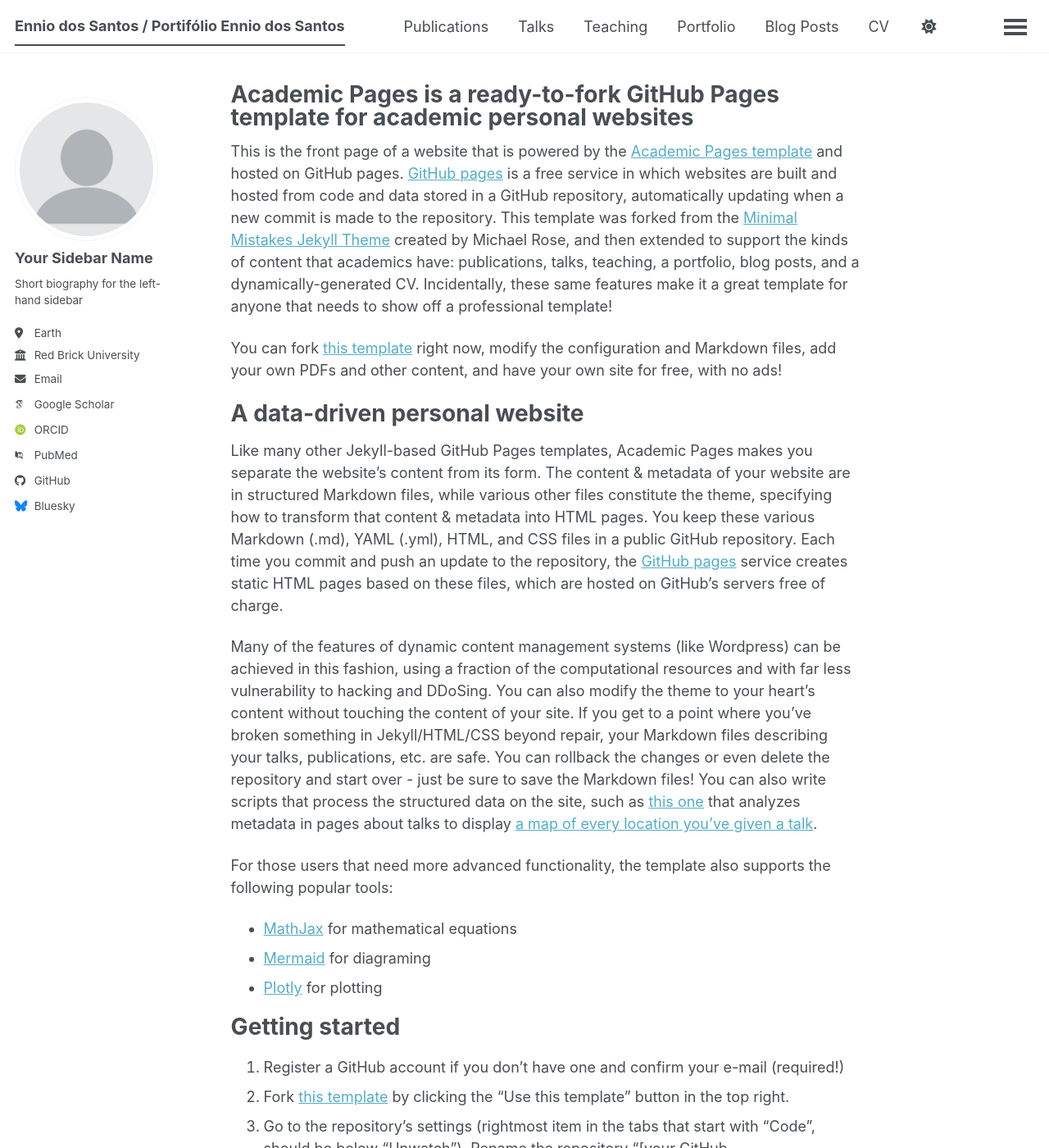
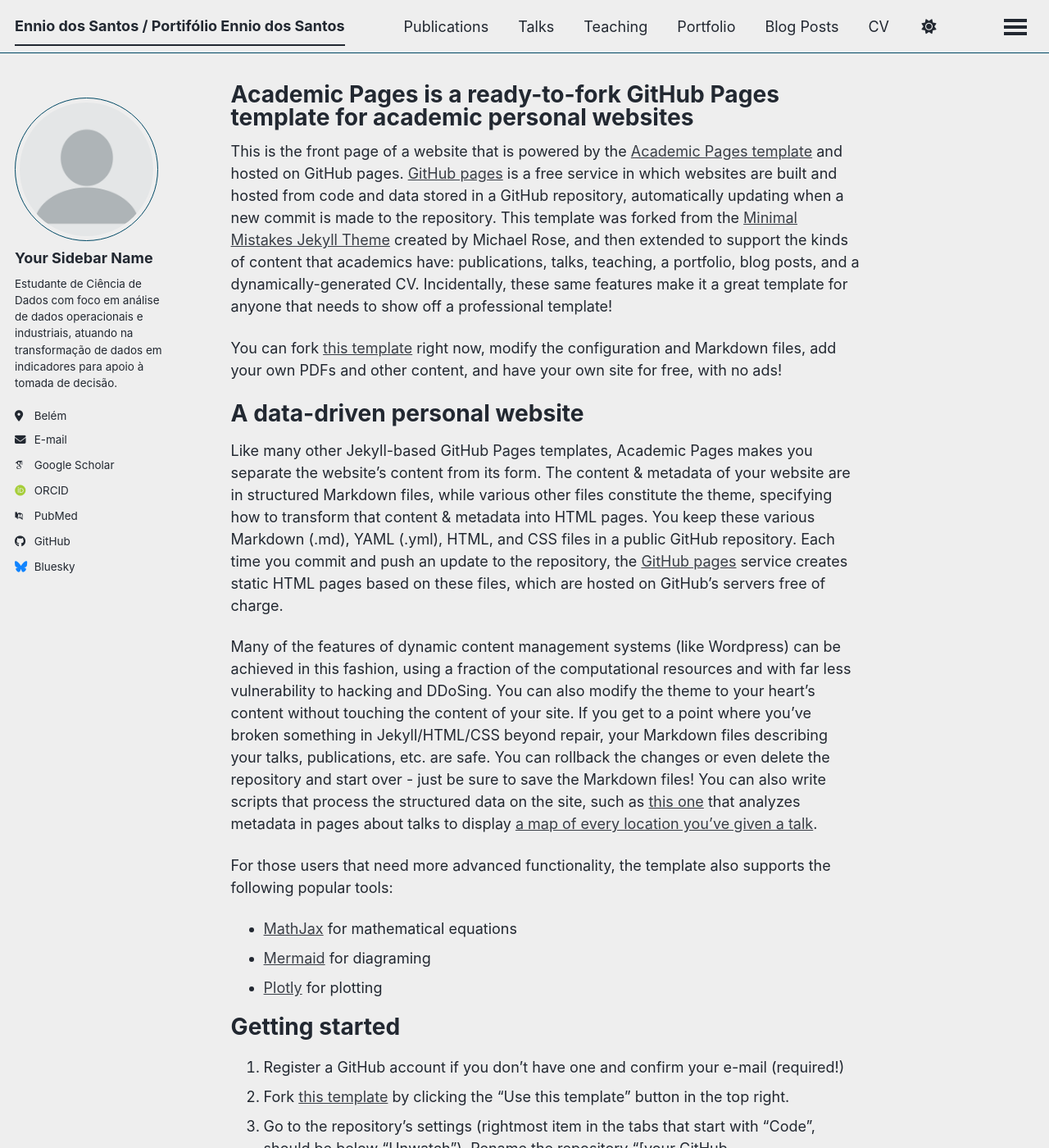
Before and after one commit to EnniodosSantos/enniobernardo.github.io, a Jekyll site: the page built from _pages/about.md, in a window 1280 px wide and 1400 px high. Shown: the whole window at 82% size. Built offline with Jekyll 4.4.1, drawn with Linux system fonts in a browser that asks for light colours; some web fonts are replaced; a script bundle is joined from its source files by our own code; library files that are not in the unit come from our copies; some of the changed text lies outside the part shown.

Commit message:
Update _config.yml

```diff
--- a/_config.yml
+++ b/_config.yml
@@ -7,8 +7,8 @@
 # server process.
 
 # Basic Site Settings
-locale                   : "en-US"
-site_theme               : "default" # The available themes options are "default", "air", "sunrise", "mint", "dirt" and "contrast"
+locale                   : "pt-BR"
+site_theme               : "air" # The available themes options are "default", "air", "sunrise", "mint", "dirt" and "contrast"
 title                    : "Ennio dos Santos / Portifólio Ennio dos Santos"
 title_separator          : "-"
 name                     : &name "Ennio dos Santos"
@@ -26,11 +26,11 @@
   avatar           : "profile.png"
   name             : "Your Sidebar Name"
   pronouns         : # example: "she/her"
-  bio              : "Short biography for the left-hand sidebar"
-  location         : "Earth"
-  employer         : "Red Brick University"
+  bio              : "Estudante de Ciência de Dados com foco em análise de dados operacionais e industriais, atuando na transformação de dados em indicadores para apoio à tomada de decisão."
+  location         : "Belém"
+ # employer         : "Red Brick University"
   uri              : # URL
-  email            : "none@example.org"
+  email            : "enniobernardo96@gmail.com"
 
   # Academic websites
   academia         : # URL
```
